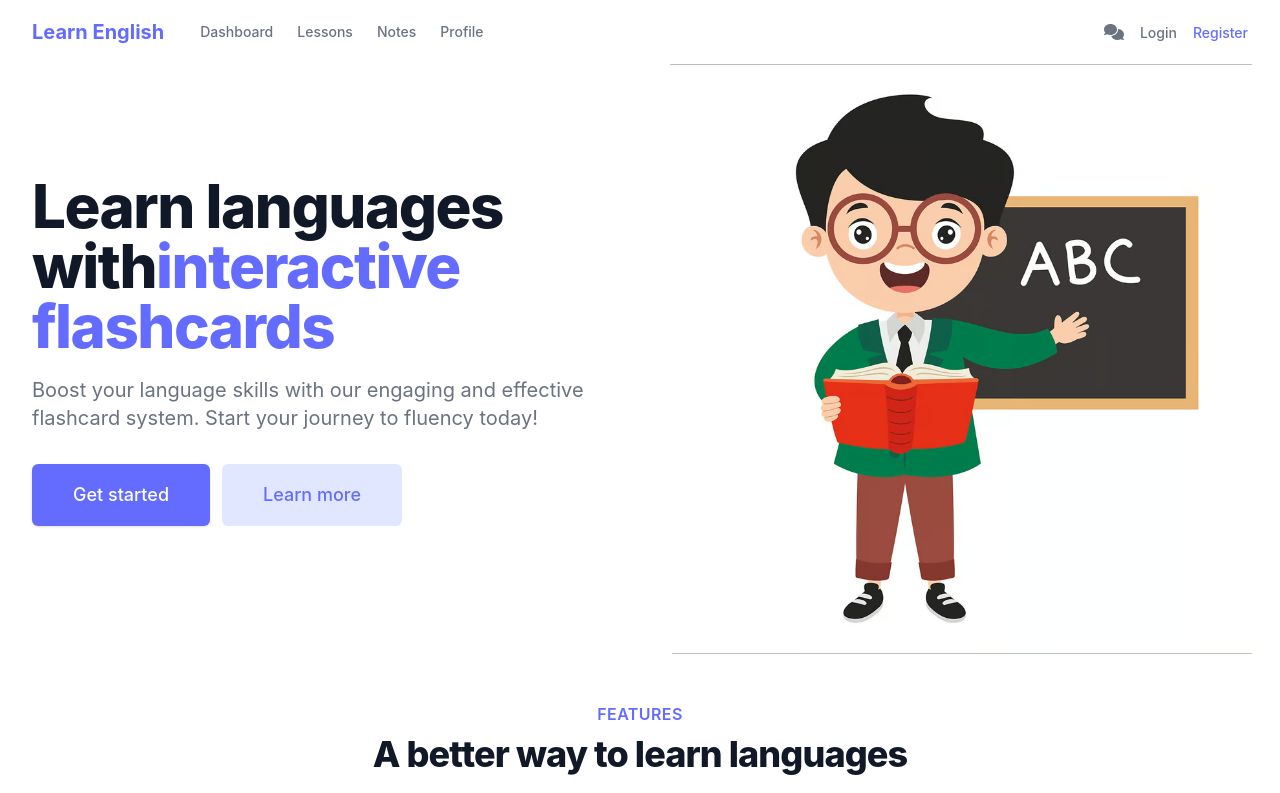
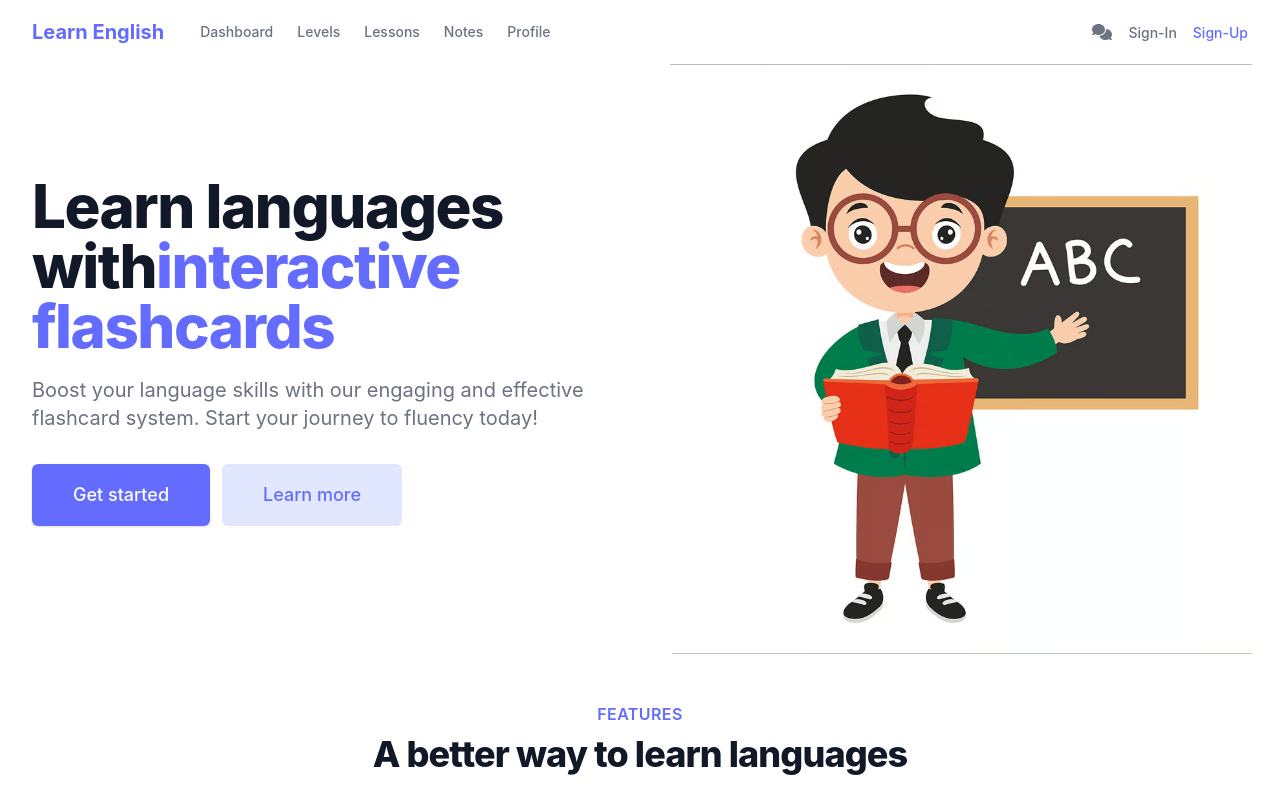
Before and after one commit to BadrRibzat/It_Learning, a Vue app in the folder frontend/: page / in a window 1280 px wide. Shown: the top 793 px of the page. Built offline with nearby package versions, Linux system fonts and the light colour scheme; no server answers.

Commit message:
Address modified files in Git status

```diff
--- a/frontend/src/views/layouts/MainLayout.vue
+++ b/frontend/src/views/layouts/MainLayout.vue
@@ -9,6 +9,7 @@
             </div>
             <div class="hidden md:ml-6 md:flex md:items-center">
               <router-link to="/dashboard" class="px-3 py-2 rounded-md text-sm font-medium text-gray-500 hover:text-gray-900">Dashboard</router-link>
+              <router-link to="/levels" class="px-3 py-2 rounded-md text-sm font-medium text-gray-500 hover:text-gray-900">Levels</router-link>
               <router-link to="/lessons" class="px-3 py-2 rounded-md text-sm font-medium text-gray-500 hover:text-gray-900">Lessons</router-link>
               <router-link to="/notes" class="px-3 py-2 rounded-md text-sm font-medium text-gray-500 hover:text-gray-900">Notes</router-link>
               <router-link to="/profile" class="px-3 py-2 rounded-md text-sm font-medium text-gray-500 hover:text-gray-900">Profile</router-link>
@@ -19,8 +20,8 @@
               <font-awesome-icon :icon="['fas', 'comments']" />
             </router-link>
             <div class="flex-shrink-0 ml-4">
-              <router-link to="/auth/login" v-if="!isAuthenticated" class="text-sm font-medium text-gray-500 hover:text-gray-900">Login</router-link>
-              <router-link to="/auth/register" v-if="!isAuthenticated" class="ml-4 text-sm font-medium text-primary hover:text-primary-dark">Register</router-link>
+              <router-link to="/auth/login" v-if="!isAuthenticated" class="text-sm font-medium text-gray-500 hover:text-gray-900">Sign-In</router-link>
+              <router-link to="/auth/register" v-if="!isAuthenticated" class="ml-4 text-sm font-medium text-primary hover:text-primary-dark">Sign-Up</router-link>
               <button v-else @click="logout" class="text-sm font-medium text-gray-500 hover:text-gray-900">Logout</button>
             </div>
           </div>
```
